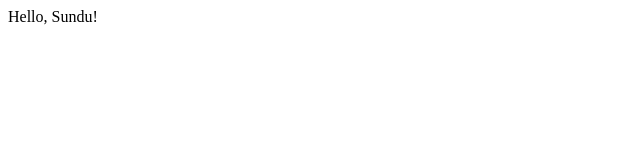
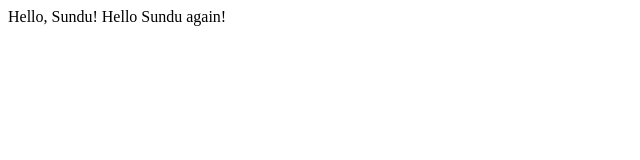
Before and after one commit to heyvipra/lecture0, a plain HTML site: page index.html in a window 1280 px wide. Shown: the whole page, without its empty margins (0-640 px from the left). Drawn offline with Linux system fonts and the light colour scheme.

Commit message:
sundu again

```diff
--- a/index.html
+++ b/index.html
@@ -4,6 +4,6 @@
         <title>My Webpage</title>
     </head>
     <body>
-        Hello, Sundu!
+        Hello, Sundu! Hello Sundu again!
     </body>
 </html>
```
